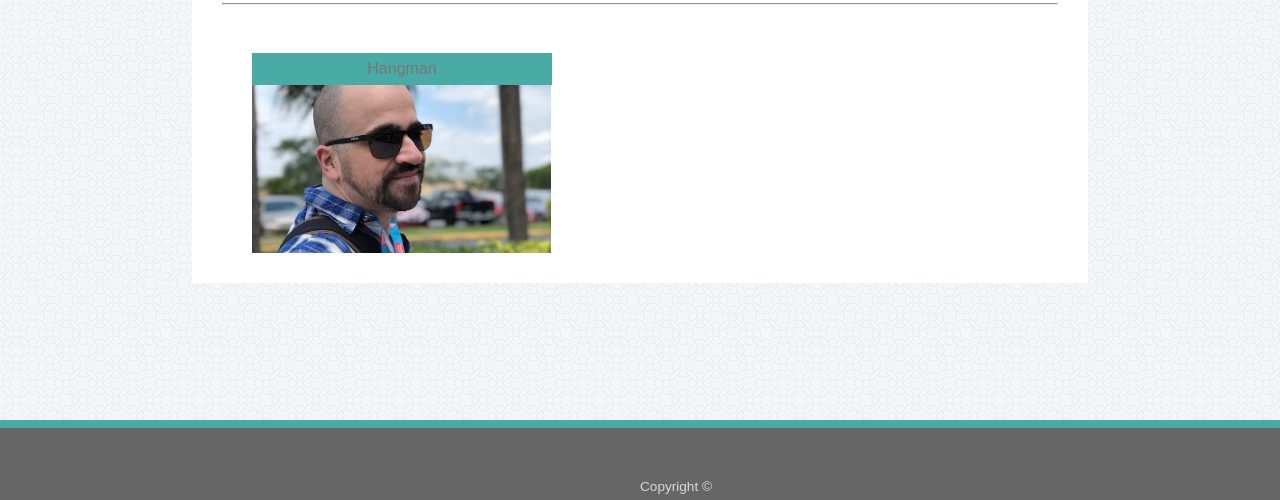
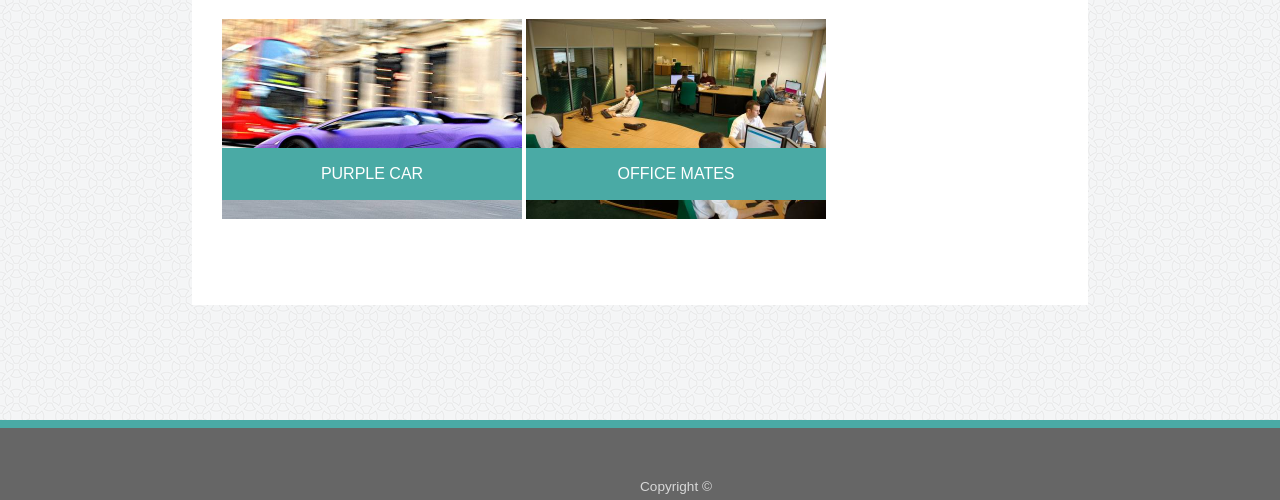
Before and after one commit to jeffk77/Basic-Portfolio, a plain HTML site: page portfolio.html in a window 1280 px wide. Shown: the part 300-800 px from the top of the page. Drawn offline with Linux system fonts and the light colour scheme.

Commit message:
Udpated Portfolio Page

```diff
--- a/css/style.css
+++ b/css/style.css
@@ -145,26 +145,19 @@ footer p {
     vertical-align: middle;
 }
 
-#gallery {
-    padding: 30px;
-}
 .galleryitem {
     width: 300px;
-    height: 200px;
-    float: left;
-    display: block;
+    display: inline-block;
 }
-.galleryitemlabel {
-    width: 100%;
-    height: fit-content;
-    font-size: 1em;
+.desc {
+    text-align: center;
+    position: relative;
+    bottom: 75px;
+    background-color: #4aaaa5;
+    padding: 10px;
+}
+.desc p {
     color: white;
-    margin-bottom: 10px;
-    background-color: #4aaaa5;
-    text-align: center;
-}
-#gallery1 {
-    background-image: url("../images/biophoto.png");
 }
 input[type=text], input[type=email], textarea {
     width: 100%;
--- a/portfolio.html
+++ b/portfolio.html
@@ -32,16 +32,29 @@
         <h1>Portfolio</h1>
         <br>
         <hr>
-        <br>
-        <section id="gallery">
+        <br><br>
 
-            <div class="galleryitem" id="gallery1">
-                <div class="galleryitemlabel">
-                    <p>Hangman</p>
+        <div class="gallery">
+
+            <div class="galleryitem">
+                <div id="galleryitem1">
+                    <img src="images/car.jpg" alt="Purple Car" width="300px" height="200px">
+                    <div class="desc">
+                        <p>PURPLE CAR</p>
+                    </div>
+                </div>
+            </div>
+            <div class="galleryitem">
+                <div id="galleryitem2">
+                    <img src="images/office.jpg" alt="Purple Car" width="300px" height="200px">
+                    <div class="desc">
+                        <p>OFFICE MATES</p>
+                    </div>
                 </div>
             </div>
 
-        </section>
+        </div>
+
     </main>
 </body>
 
```
Also changed, not shown: images/biophoto.png (deleted), images/car.jpg (added), images/office.jpg (added), 1 other file.
